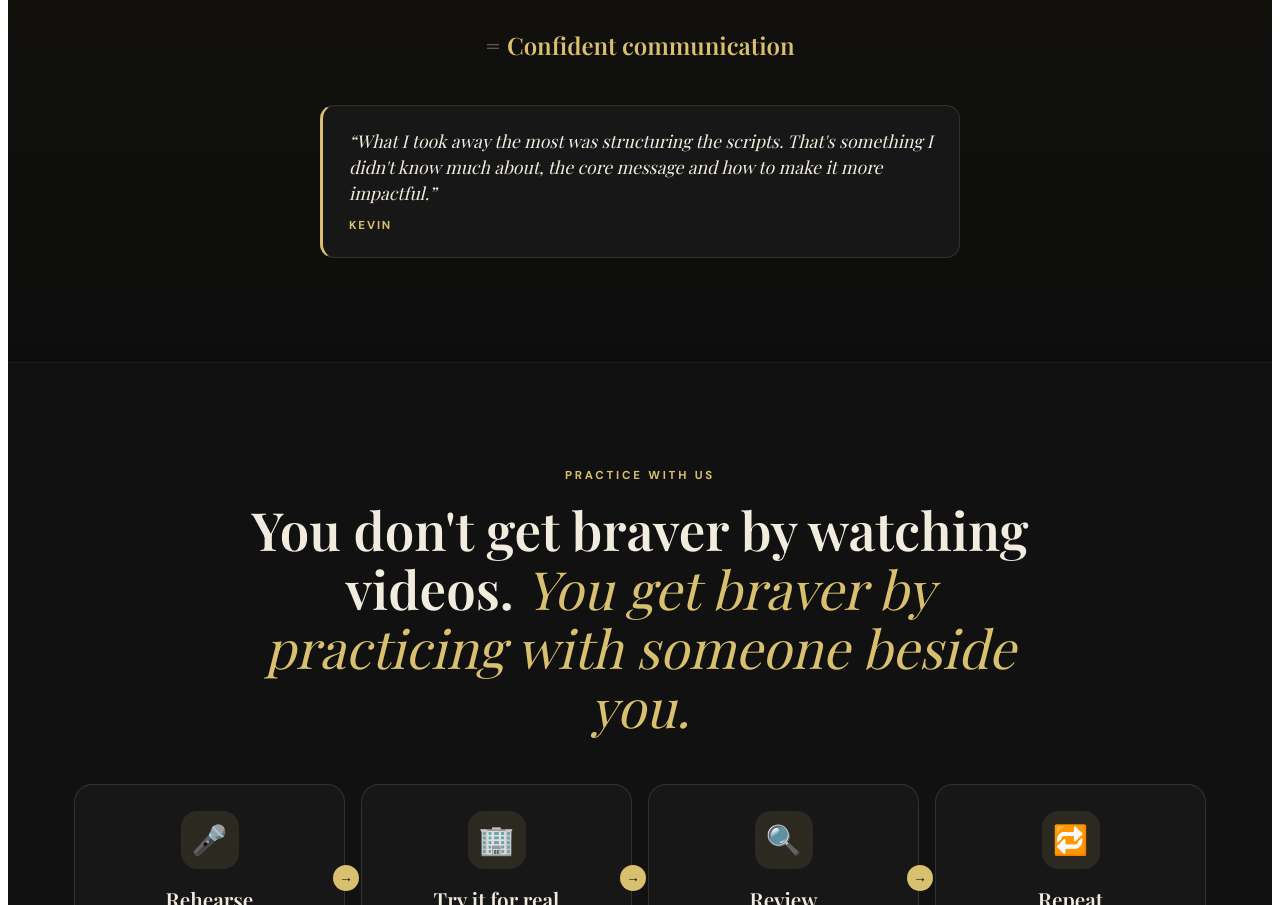
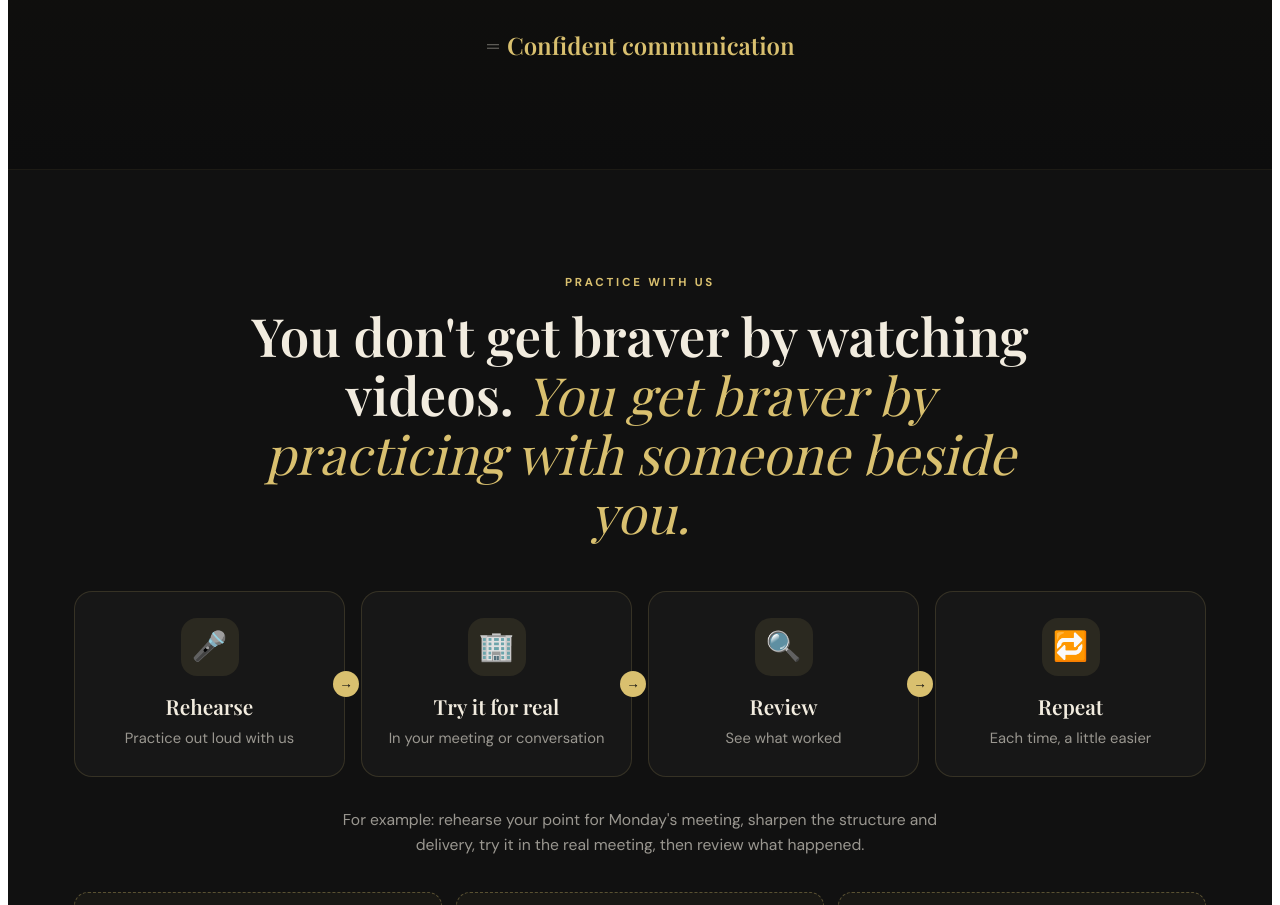
Before and after one commit to moun-academy/Speaker-s-Gym-Website, a React (Vite) app: page /sales in a window 1280 px wide. Shown: the part 2699-3604 px from the top of the page. Built offline with nearby package versions, Linux system fonts and the light colour scheme; a web font is replaced by a local one.

Commit message:
Remove Kevin quote after the Why it works section
Co-Authored-By: Claude Sonnet 5.5 <noreply@anthropic.com>
Claude-Session: https://claude.ai/code/session_01MprmcSX79i4av5WyD5Yg3g

```diff
--- a/Sales.jsx
+++ b/Sales.jsx
@@ -408,7 +408,6 @@ export default function SalesPage() {
           </div>
           <p className="s-merge">= <b>Confident communication</b></p>
         </Reveal>
-        <Reveal><Pull name="Kevin" /></Reveal>
       </section>
 
       {/* ── 4 · HOW PRACTICE WORKS ── */}
```
